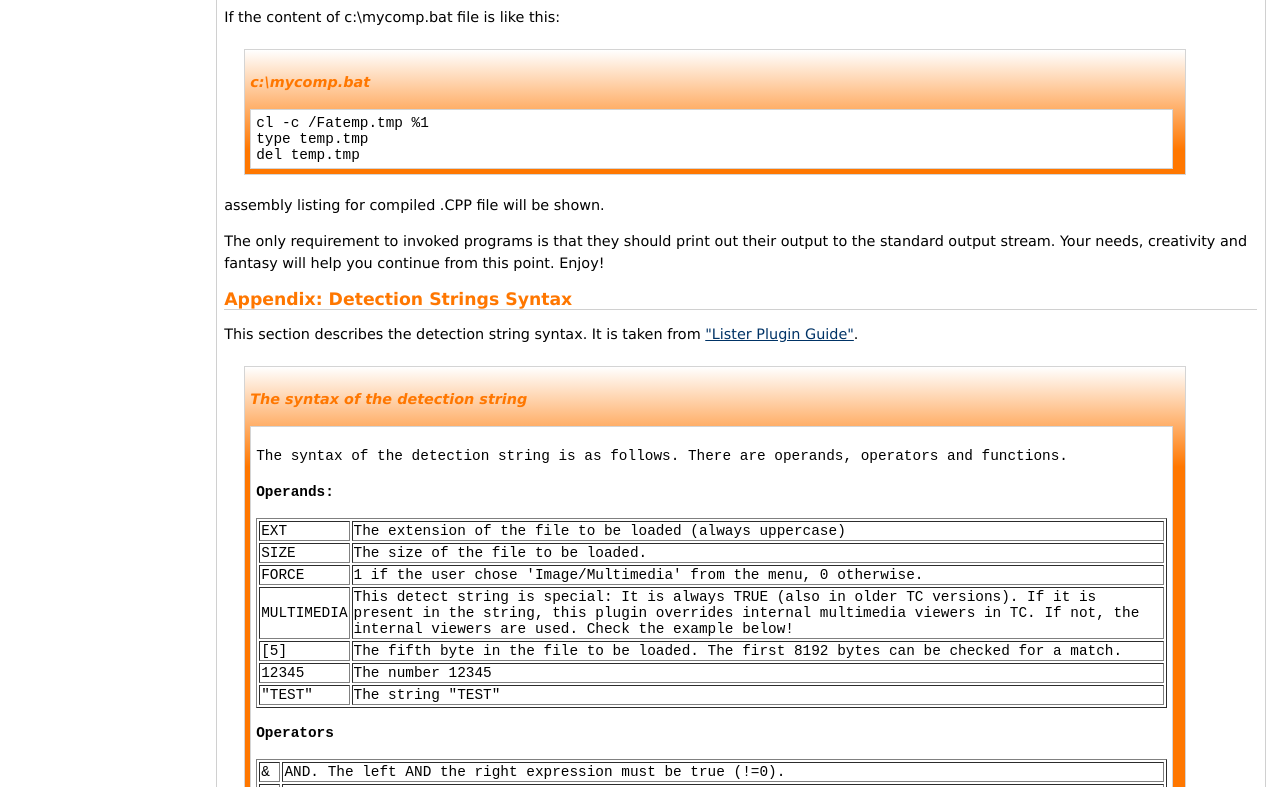
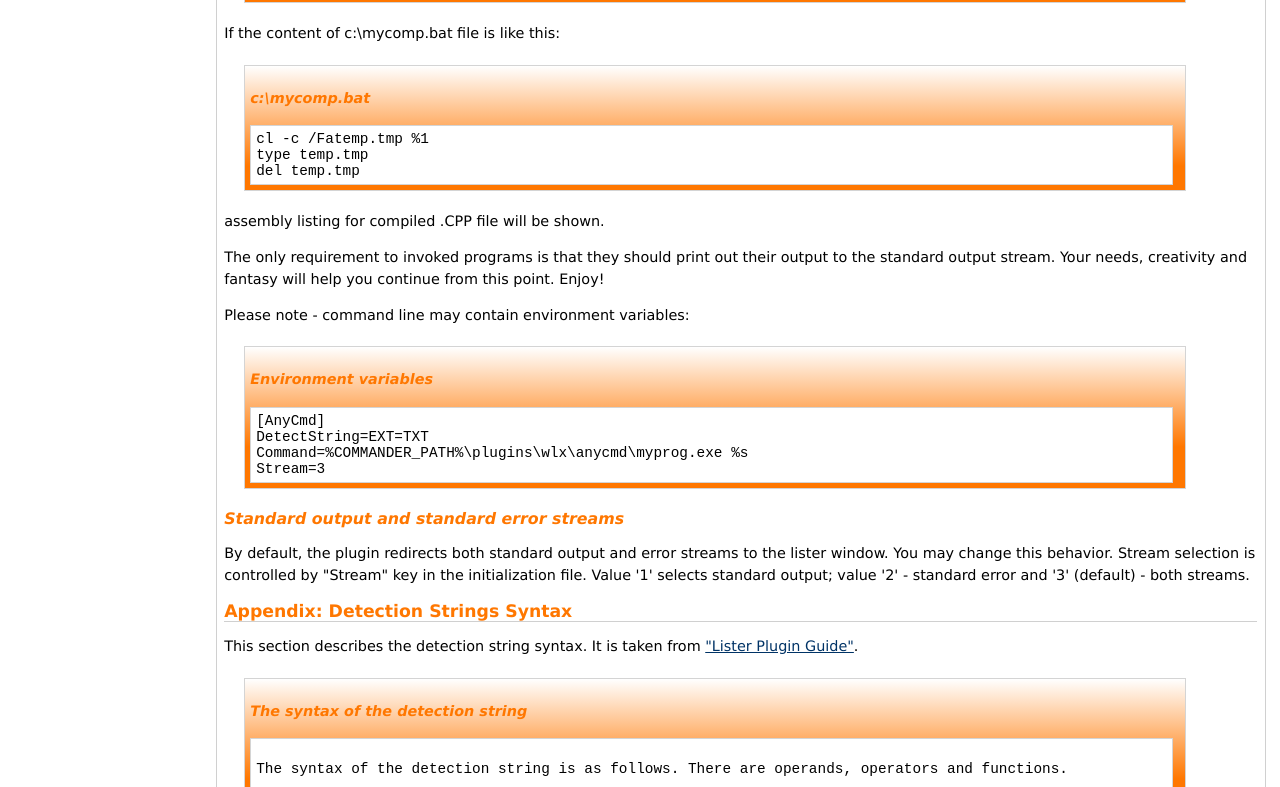
Before and after one commit to serge1/AnyCmd, a plain HTML site: page doc/index.htm in a window 1280 px wide. Shown: the part 2312-3099 px from the top of the page. Drawn offline with Linux system fonts and the light colour scheme.

Commit message:
Stream selection and environment variables are described

```diff
--- a/doc/index.htm
+++ b/doc/index.htm
@@ -311,6 +311,7 @@ group. Initially, they are looking like this:
 [AnyCmd]<br/>
 DetectString=EXT=TXT<br/>
 Command=sort.exe %s<br/>
+Stream=3<br/>
 </div>
 </div>
 This setting permits to sort text files (files with .TXT extension). Modifying
@@ -348,7 +349,7 @@ Command=cmd.exe /c attrib %s<br/>
 </div>
 </div>
 <p>
-Find all procedures in TCL file. (Or, only show the lines containing specific text):
+Show only the lines containing specific text. For example, find all procedures in TCL file.
 </p>
 <div class="example">
 <h4 class="example">lsplugin.ini - Show the lines containing specific text</h4>
@@ -399,6 +400,28 @@ assembly listing for compiled .CPP file will be shown.
 The only requirement to invoked programs is that they should print out their
 output to the standard output stream. Your needs, creativity and fantasy will
 help you continue from this point. Enjoy!
+</p>
+
+<p>Please note - command line may contain environment variables:</p>
+<div class="example">
+<h4 class="example">Environment variables</h4>
+<div class="example_code notranslate">
+[AnyCmd]<br/>
+DetectString=EXT=TXT<br/>
+Command=%COMMANDER_PATH%\plugins\wlx\anycmd\myprog.exe %s<br/>
+Stream=3<br/>
+</div>
+</div>
+
+<h3>
+Standard output and standard error streams
+</h3>
+
+<p>
+By default, the plugin redirects both standard output and error streams to the
+lister window. You may change this behavior. Stream selection is controlled by
+"Stream" key in the initialization file. Value '1' selects standard output;
+value '2' - standard error and '3' (default) - both streams.
 </p>
 
 <h2>
```
